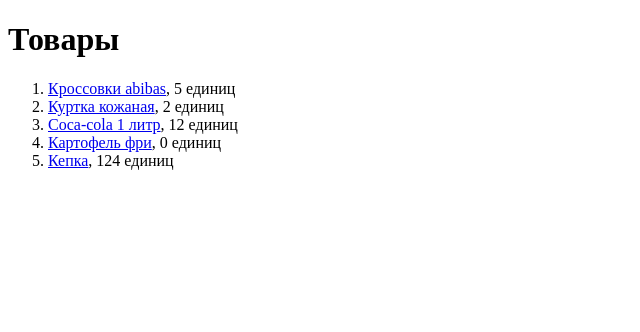
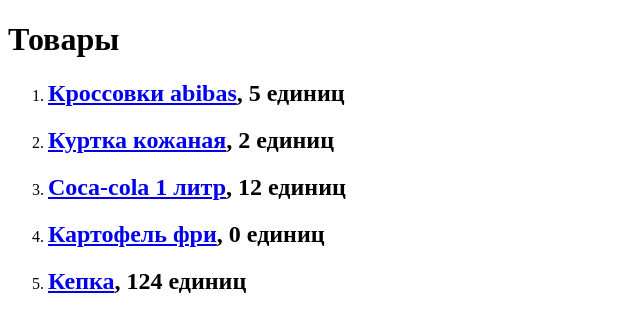
Before and after one commit to Rohas74/FirsDjango_229724, a Django app: page /items in a window 1280 px wide. Shown: the top 332 px of the page, without its empty margins (0-640 px from the left). Run offline with Django 5.2, Linux system fonts and the light colour scheme.

Commit message:
Day 2 1,2,3 правильный

```diff
--- a/templates/items.html
+++ b/templates/items.html
@@ -6,10 +6,9 @@
     <title>Товары</title>
 
     <h1>Товары</h1>
-    <ol fontsize="20">
-
+    <ol>
         {% for row in items %}
-            <li> <a href="/item/{{row.id}}"> {{ row.name}}</a>, {{row.quantity}} единиц</li>
+            <li> <h2><a href="/item/{{row.id}}"> {{ row.name}}</a>, {{row.quantity}} единиц</h2></li>
         {% endfor %}
     </ol>
 
```
